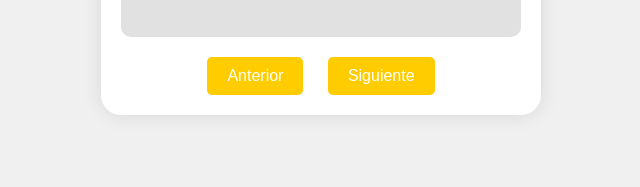
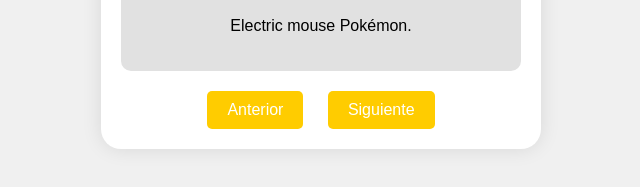
Before and after one commit to yohovani/jenkins-test, a plain HTML site: page index.html in a window 1280 px wide. Shown: the part 405-592 px from the top of the page, without its empty margins (319-959 px from the left). Drawn offline with Linux system fonts and the light colour scheme.

Commit message:
Update index.html

```diff
--- a/index.html
+++ b/index.html
@@ -12,6 +12,7 @@
             <div class="pokemon">
                 <img id="pokemon-image" src="https://raw.githubusercontent.com/PokeAPI/sprites/master/sprites/pokemon/other/official-artwork/25.png" alt="Pikachu">
                 <h2 id="pokemon-name">Pikachu</h2>
+                <p id="pokemon-description">Electric mouse Pokémon.</p>
             </div>
         </div>
         <div class="buttons">
```
